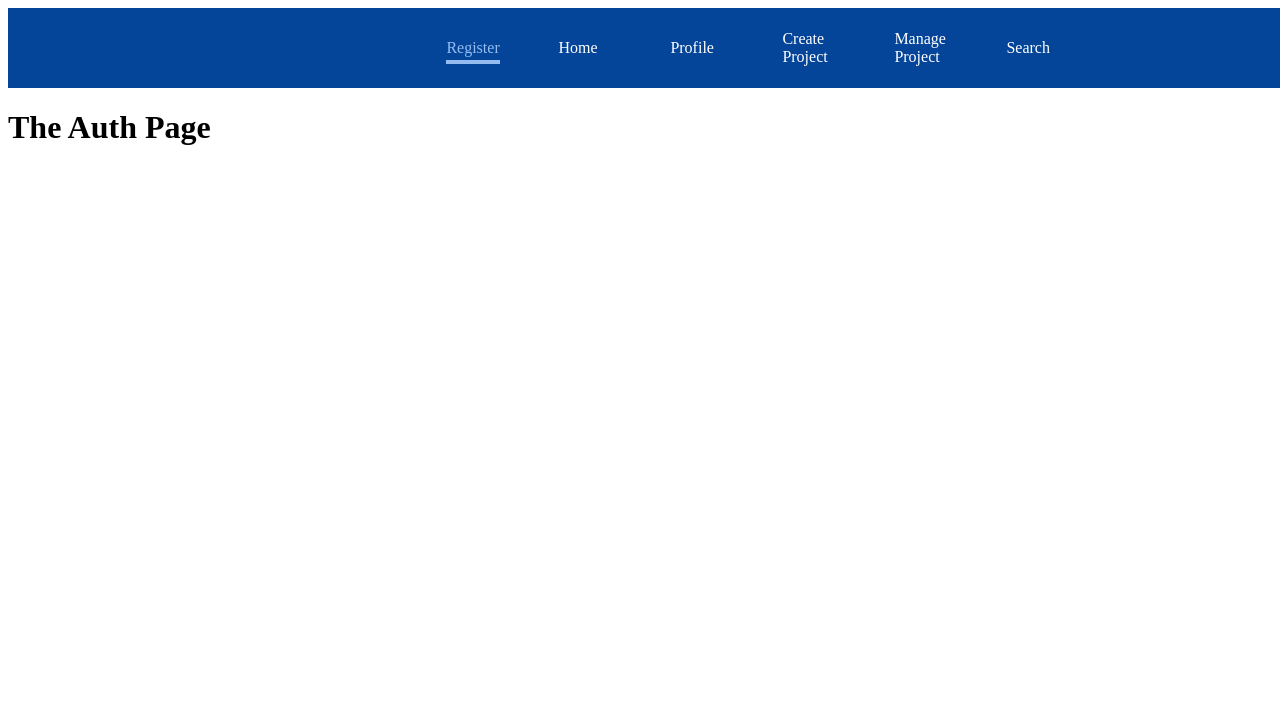
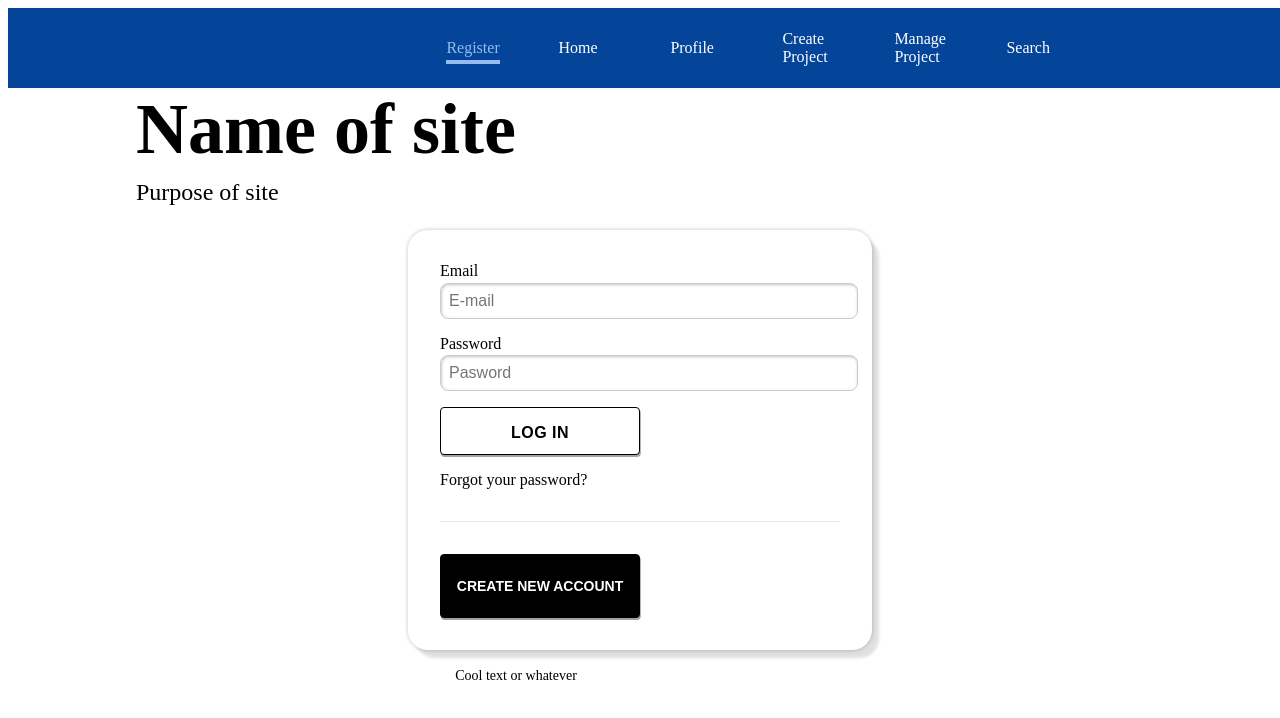
Before and after one commit to J0kk3/react-projectmanagement-social, a React (Create React App) app: page / in a window 1280 px wide. Shown: the top 718 px of the page. Built offline with nearby package versions, Linux system fonts and the light colour scheme.

Commit message:
[ADD] login/register page,  Modal & Backdrop

```diff
--- a/src/App.jsx
+++ b/src/App.jsx
@@ -10,6 +10,7 @@ import ProjectCreate from "./Pages/ProjectCreate/ProjectCreate";
 import ProjectManage from "./Pages/ProjectManage/ProjectManage";
 import Search from "./Pages/Search/Search";
 
+//TODO: hide some routes if not authenticated
 const App = () =>
 {
   return (
--- /dev/null
+++ b/src/Components/Modal/Backdrop.css
@@ -0,0 +1,17 @@
+.Backdrop {
+    position: fixed;
+    z-index: 100;
+    top: 0;
+    left: 0;
+    width: 100%;
+    height: 100%;
+    background-color: rgba(0, 0, 0, 0.8);
+}
+
+.BackdropOpen {
+    display: block;
+}
+
+.BackdropClosed {
+    display: none;
+}
--- /dev/null
+++ b/src/Components/Modal/Backdrop.jsx
@@ -0,0 +1,13 @@
+//styles
+import './Backdrop.css';
+
+const Backdrop = ( props ) =>
+{
+    const cssClasses = [ "Backdrop", props.show ? "BackdropOpen" : "BackdropClosed" ];
+
+    return (
+        <div className={ cssClasses.join( " " ) } onClick={ props.closeModal }></div>
+    );
+};
+
+export default Backdrop;
--- /dev/null
+++ b/src/Components/Modal/Modal.css
@@ -0,0 +1,100 @@
+.Modal {
+    position: fixed;
+    z-index: 200;
+    border: 1px solid #a2a2a2;
+    box-shadow: 0 2px 2px #a2a2a2;
+    background-color: #fff;
+    /* placeholder */
+    padding: 10px;
+    text-align: center;
+    box-sizing: border-box;
+    top: 20%;
+    left: 50%;
+    width: 25%;
+    transition: all 0.3s ease-out;
+    border-radius: 15px;
+}
+
+.Modal > * {
+    margin: 1rem 2.5rem;
+}
+
+button {
+    width: 100%;
+    height: 3rem;
+    padding: 1rem 10px;
+    margin: 0 auto;
+    padding: 1px 10px;
+    border-radius: 12px;
+    background-color: antiquewhite;
+    color: rgb(0, 0, 64);
+    font-weight: bold;
+    font-size: 16px;
+    cursor: pointer;
+    box-shadow: 0.8px 2px #a2a2a2;
+    transition: background-color 0.2s ease-in, color 0.2s ease-in;
+    max-width: 22rem;
+}
+
+.Modal button {
+    margin: 2rem 1rem;
+    background-color: green;
+    color: white;
+}
+
+.Modal p {
+    font-size: 12px;
+}
+
+.Modal label {
+    font-size: 12px;
+    margin: 1rem 0.8rem;
+}
+
+.Modal input {
+    border: 1px solid #ccc;
+    border-radius: 8px;
+    font-size: 16px;
+    margin: 0.25rem 0.5rem;
+    padding: 8px;
+    box-shadow: inset 0.7px 1px 3px rgba(0, 0, 0, 0.24);
+    width: 80%;
+}
+
+#rePassword {
+    margin-bottom: 0.25rem;
+}
+
+.Modal .names {
+    width: 35.6%;
+}
+
+.radio {
+    width: auto !important;
+    margin-top: 1rem !important;
+    margin: 0.5rem !important;
+}
+
+form .radioLabel {
+    margin-right: 0 !important;
+}
+
+#birthdayLabel {
+    display: inline-block;
+    margin-top: 0.15rem;
+    margin-bottom: 0.5rem;
+}
+
+button:hover {
+    background-color: #f2f2f2;
+    color: rgb(0, 0, 64);
+    font-weight: bold;
+    cursor: pointer;
+    border-bottom: solid 1px black;
+    border-right: solid 1px black;
+}
+
+.closeRegisterDiv {
+    height: 1.5rem;
+    cursor: pointer;
+}
--- /dev/null
+++ b/src/Components/Modal/Modal.jsx
@@ -0,0 +1,40 @@
+//styles
+import './Modal.css';
+
+//TODO add three birthday fields instead of one date field
+
+const Modal = ( props ) =>
+{
+
+    return (
+        <div className="Modal">
+            <h1>{ props.title }</h1>
+            <p>{ props.message }</p>
+            <div>
+                <form>
+                    <input className='names' type="text" id="firstName" placeholder="First Name" />
+                    <input className='names' type="text" id="lastName" placeholder="Last Name" />
+                    <input className='inputs' type="email" id="email" placeholder="E-mail" />
+                    <input className='inputs' type="password" id="password" placeholder="Pasword" />
+                    <input className='inputs' type="password" id="rePassword" placeholder="Re-type Pasword" />
+
+                    <label id='birthdayLabel' htmlFor='birthday'>Birthday</label>
+                    <input type='date' id='birthday' />
+                    <label className='radioLabel' htmlFor="radioFemale">Female</label>
+                    <input className='radio' id='radioFemale' type="radio" />
+                    <label className='radioLabel' htmlFor="radioMale">Male</label>
+                    <input className='radio' id='radioMale' type="radio" />
+                    <label className='radioLabel' htmlFor="radioCustom">Custom</label>
+                    <input className='radio' id='radioCustom' type="radio" />
+                    <button>Sign Up</button>
+                </form>
+            </div>
+            <div className='closeRegisterDiv' onClick={ props.closeModal } >
+                <p>Click here to close...</p>
+            </div>
+        </div>
+    );
+
+};
+
+export default Modal;
--- /dev/null
+++ b/src/Pages/Auth/AuthPage.css
@@ -0,0 +1,92 @@
+.pageTitle {
+    display: inline-block;
+    font-size: 4.5rem;
+    margin: 0rem auto 0 8rem;
+    /* margin-bottom: 0;
+    margin-left: 8rem; */
+}
+
+.pageUnderTitle {
+
+    /* display: inline-block; */
+    font-size: 1.5rem;
+    margin-top: 0.5rem;
+    margin-left: 8rem;
+}
+
+.card {
+    background-color: #fff;
+    border-radius: 20px;
+    box-shadow: 7px 8px 3px rgba(0, 0, 0, 0.12), 0 0 4px rgba(0, 0, 0, 0.24);
+    /* display: flex; */
+    flex-direction: column;
+    height: 100%;
+    margin: 0 auto;
+    max-width: 400px;
+    padding: 32px;
+    width: 100%;
+}
+
+.buttonLogin {
+    background-color: #fff;
+    border: 1px solid #000;
+    border-radius: 4px;
+    color: #000;
+    cursor: pointer;
+    font-size: 16px;
+    font-weight: 600;
+    height: 48px;
+    letter-spacing: 0.5px;
+    line-height: 48px;
+    margin: 0 auto;
+    max-width: 200px;
+    outline: none;
+    text-align: center;
+    text-transform: uppercase;
+    transition: background-color 0.2s ease-in, color 0.2s ease-in;
+    width: 100%;
+}
+
+.buttonRegister {
+    background-color: #000;
+    border: 1px solid #000;
+    border-radius: 4px;
+    color: #fff;
+    cursor: pointer;
+    font-size: 14px;
+    /* letter-spacing: 0.5px; */
+    line-height: 48px;
+    margin: 0 auto;
+    max-width: 200px;
+    outline: none;
+    text-align: center;
+    text-transform: uppercase;
+    transition: background-color 0.2s ease-in, color 0.2s ease-in;
+    width: 100%;
+    height: 4rem;
+}
+
+hr {
+    border: 0;
+    border-bottom: 1px solid #eaeaea;
+    margin: 32px 0;
+}
+
+.card input {
+    border: 1px solid #ccc;
+    border-radius: 8px;
+    font-size: 16px;
+    margin-bottom: 16px;
+    margin-top: 2.5px;
+    padding: 8px;
+    width: 100%;
+    box-shadow: inset 0.7px 1px 3px rgba(0, 0, 0, 0.24);
+}
+
+.registerMessage {
+    font-size: 14px;
+    line-height: 20px;
+    margin: 16px 0 24px;
+    text-align: center;
+    margin-right: 15.5rem;
+}
--- a/src/Pages/Auth/AuthPage.jsx
+++ b/src/Pages/Auth/AuthPage.jsx
@@ -3,11 +3,52 @@ IDEA:
 have login/register as a modal instead of seperate pages
 
 /*****************/
+//hooks
+import { useState } from "react";
+//components
+import Modal from "../../Components/Modal/Modal";
+import Backdrop from "../../Components/Modal/Backdrop";
+//styles
+import './AuthPage.css';
 
 const AuthPage = () =>
 {
+    //const [ isLogin, setIsLogin ] = useState( true );
+    const [ modalIsOpen, setModalIsOpen ] = useState( false );
+
+    const showModal = e =>
+    {
+        e.preventDefault();
+        setModalIsOpen( true );
+    };
+
+    const closeModal = () =>
+    {
+        setModalIsOpen( false );
+    };
+
     return (
-        <h1>The Auth Page</h1>
+        <>
+            <div>
+                <h1 className="pageTitle">Name of site</h1>
+                <p className="pageUnderTitle">Purpose of site</p>
+            </div>
+            <div>
+                <form className="card">
+                    <label htmlFor="email">Email</label>
+                    <input type="email" id="email" placeholder="E-mail" />
+                    <label htmlFor="password">Password</label>
+                    <input type="password" id="password" placeholder="Pasword" />
+                    <button className="buttonLogin">Log in</button>
+                    <p>Forgot your password?</p>
+                    <hr />
+                    <button className="buttonRegister" onClick={ showModal }>Create new account</button>
+                </form>
+                <p className="registerMessage">Cool text or whatever</p>
+            </div>
+            { modalIsOpen && <Modal title={ "Sign Up" } modalIsOpen={ modalIsOpen } showModal={ showModal } closeModal={ closeModal } /> }
+            { modalIsOpen ? ( <Backdrop show closeModal={ closeModal } /> ) : null }
+        </>
     );
 };
 
```
